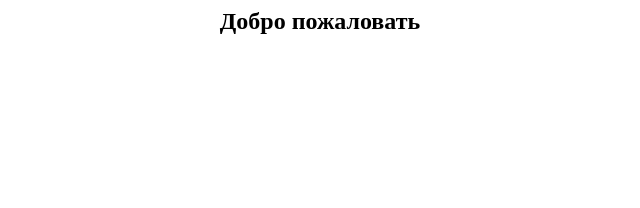
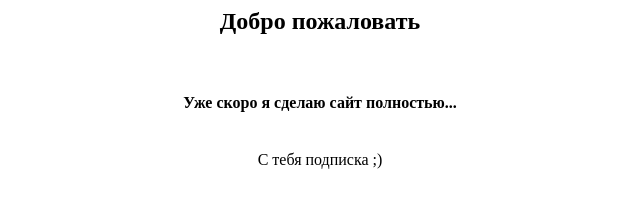
Before and after one commit to alexsandrkaurcev/fbi, a plain HTML site: page tiktok.html in a window 1280 px wide. Shown: the whole page, without its empty margins (320-960 px from the left). Drawn offline with Linux system fonts and the light colour scheme.

Commit message:
Update tiktok.html

```diff
--- a/tiktok.html
+++ b/tiktok.html
@@ -1,2 +1,4 @@
 <meta name="viewport" content="width=device-width, initial-scale=1">
-<center><h2>Добро пожаловать</h2></center>
+<center><h2>Добро пожаловать</h2><br>
+<h4>Уже скоро я сделаю сайт полностью...</h4><br>
+С тебя подписка ;)</center>
```
